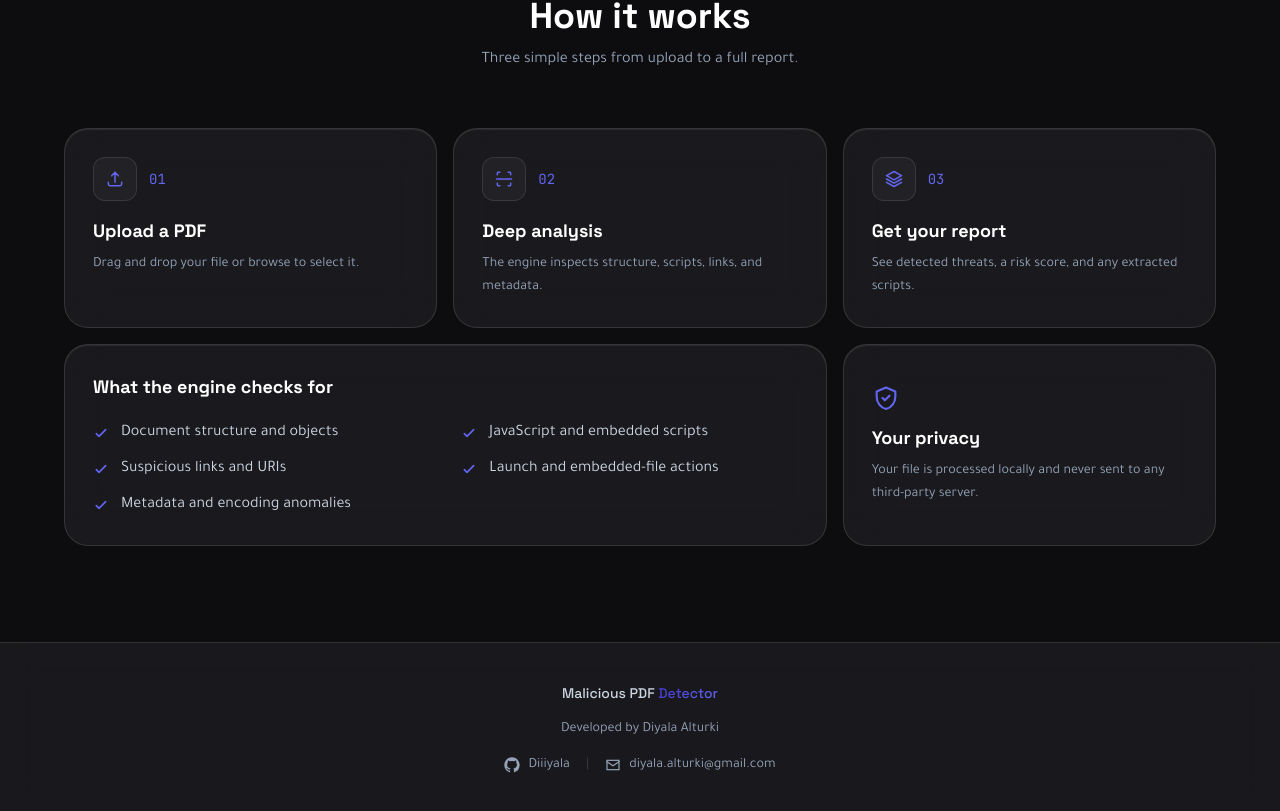
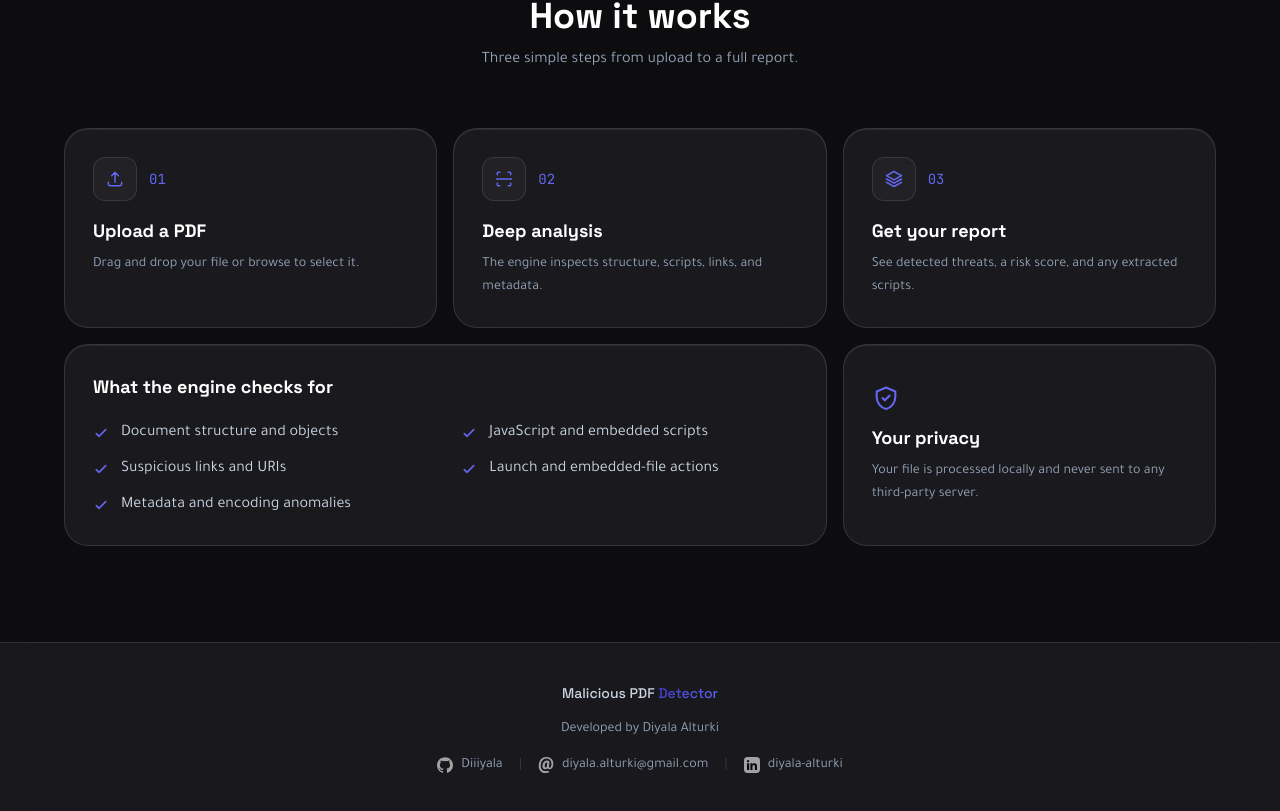
Before and after one commit to Diiiyala/Malicious-PDF-Detector, a React (Vite) app in the folder frontend/: page / in a window 1280 px wide. Shown: the part 1701-2512 px from the top of the page. Built offline with nearby package versions, Linux system fonts and the light colour scheme.

Commit message:
Update App.jsx

```diff
--- a/frontend/src/App.jsx
+++ b/frontend/src/App.jsx
@@ -111,6 +111,11 @@ const Icon = {
     <svg viewBox="0 0 24 24" fill="none" stroke="currentColor" strokeWidth="1.8" {...p}>
       <rect x="3" y="5" width="18" height="14" />
       <path strokeLinecap="round" strokeLinejoin="round" d="M3 7l9 6 9-6" />
+    </svg>
+  ),
+  linkedin: (p) => (
+    <svg viewBox="0 0 24 24" fill="currentColor" {...p}>
+      <path d="M20.45 20.45h-3.55v-5.57c0-1.33-.02-3.03-1.85-3.03-1.86 0-2.14 1.45-2.14 2.94v5.66H9.36V9h3.41v1.56h.05c.48-.9 1.64-1.85 3.37-1.85 3.6 0 4.27 2.37 4.27 5.46v6.28zM5.34 7.43a2.06 2.06 0 110-4.12 2.06 2.06 0 010 4.12zM7.12 20.45H3.56V9h3.56v11.45z" />
     </svg>
   ),
 };
@@ -885,9 +890,9 @@ function App() {
                   {isAr ? 'تم تطويره بواسطة ديالى التركي' : 'Developed by Diyala Alturki'}
                 </p>
                 <div className="flex flex-wrap items-center justify-center gap-x-4 gap-y-2 mt-2" dir="ltr">
-                  <span className="flex items-center gap-2 text-slate-400"><Icon.github className="w-4 h-4" /> Diiiyala</span>
+                  <span className="flex items-center gap-2 text-slate-400"><span className="h-5 w-4 flex items-center justify-center flex-shrink-0"><Icon.github className="w-4 h-4" /></span> Diiiyala</span>
                   <span className="text-white/15">|</span>
-                  <span className="flex items-center gap-2 text-slate-400"><Icon.mail className="w-4 h-4" /> diyala.alturki@gmail.com</span>
+                  <span className="flex items-center gap-2 text-slate-400"><span className="h-5 w-4 flex items-center justify-center flex-shrink-0"><Icon.mail className="w-4 h-4" /></span> diyala.alturki@gmail.com</span>
                 </div>
               </div>
             )}
@@ -997,16 +1002,31 @@ function App() {
             href="https://github.com/Diiiyala"
             target="_blank"
             rel="noopener noreferrer"
-            className="flex items-center gap-2 text-slate-400 hover:text-white transition"
+            className="group flex items-center gap-2 text-slate-400 hover:text-white transition"
           >
-            <Icon.github className="w-4 h-4" /> Diiiyala
+            <span className="h-5 w-4 flex items-center justify-center flex-shrink-0">
+              <img src="/github.svg" alt="GitHub" className="w-4 h-4 invert opacity-60 group-hover:opacity-100 transition-opacity" />
+            </span> Diiiyala
           </a>
           <span className="text-white/15">|</span>
           <a
             href="mailto:diyala.alturki@gmail.com"
-            className="flex items-center gap-2 text-slate-400 hover:text-white transition"
+            className="group flex items-center gap-2 text-slate-400 hover:text-white transition"
           >
-            <Icon.mail className="w-4 h-4" /> diyala.alturki@gmail.com
+            <span className="h-5 w-4 flex items-center justify-center flex-shrink-0">
+              <img src="/mail.svg" alt="Email" className="w-4 h-4 invert opacity-60 group-hover:opacity-100 transition-opacity" />
+            </span> diyala.alturki@gmail.com
+          </a>
+          <span className="text-white/15">|</span>
+          <a
+            href="https://www.linkedin.com/in/diyala-alturki"
+            target="_blank"
+            rel="noopener noreferrer"
+            className="group flex items-center gap-2 text-slate-400 hover:text-white transition"
+          >
+            <span className="h-5 w-4 flex items-center justify-center flex-shrink-0">
+              <img src="/linkedin.svg" alt="LinkedIn" className="w-4 h-4 invert opacity-60 group-hover:opacity-100 transition-opacity" />
+            </span> diyala-alturki
           </a>
         </div>
       </footer>
```
